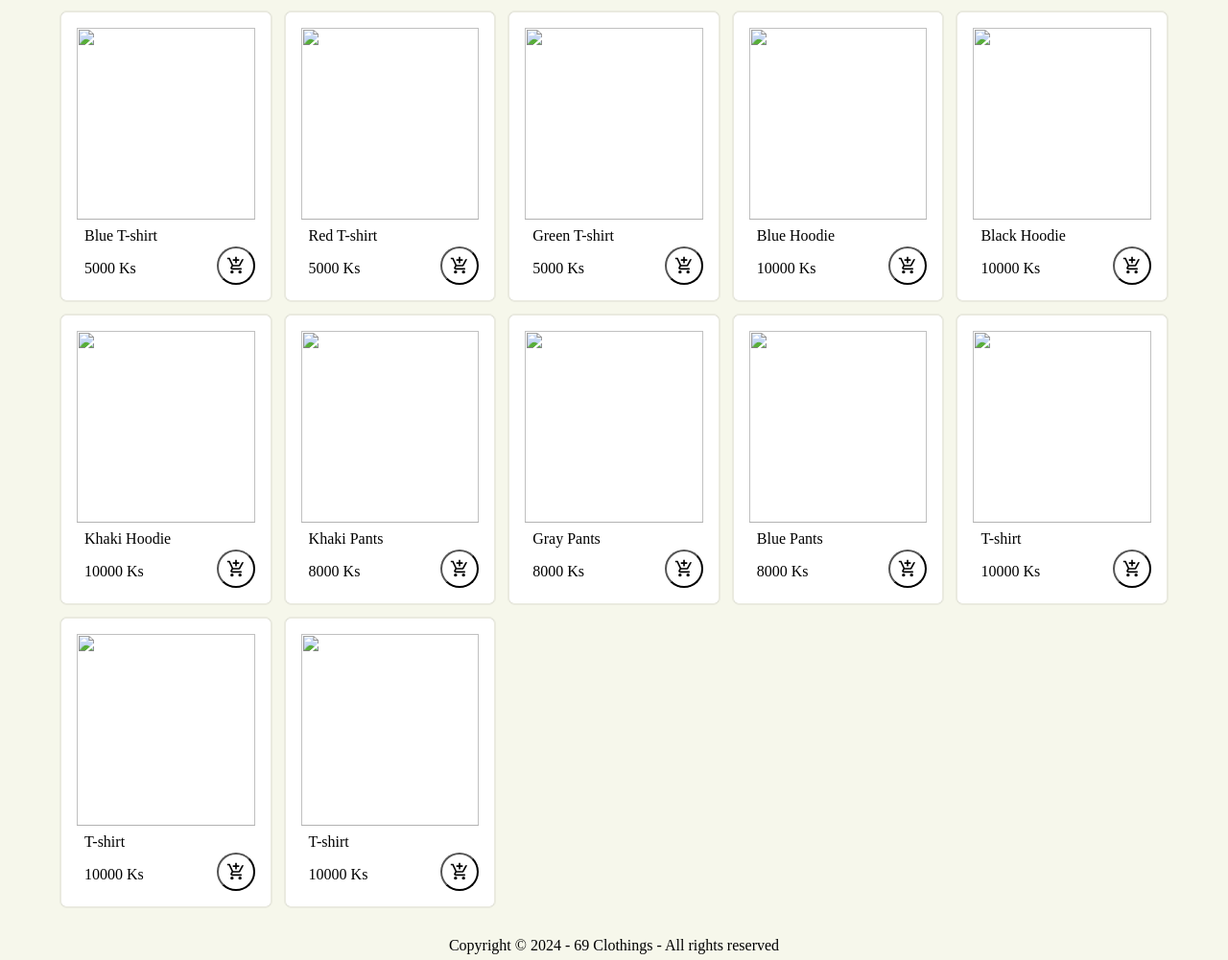
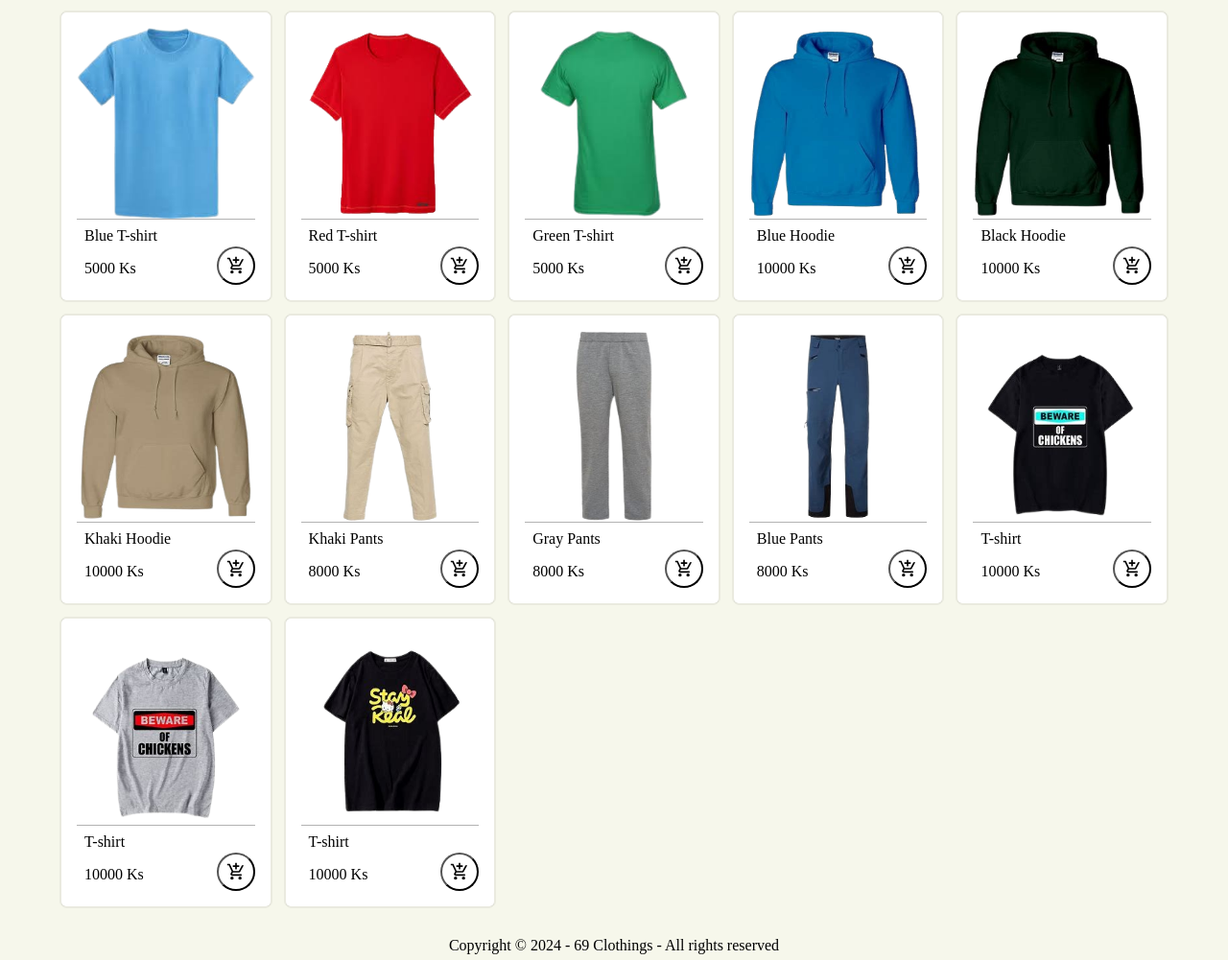
Before and after one commit to Vex-xx/69-Clothings, a plain HTML site: page index.html in a window 1280 px wide. Shown: the part 83-1084 px from the top of the page at 96% size. Drawn offline with Linux system fonts and the light colour scheme.

Commit message:
Photo paths updated

```diff
--- a/script.js
+++ b/script.js
@@ -68,18 +68,18 @@ class Item{
 }
 
 let products = [];
-products[0] = new Item(1,"Blue T-shirt","T-shirt","Blue","Media/1.png",5000);
-products[1] = new Item(2,"Red T-shirt","T-shirt","Red","Media/2.png",5000);
-products[2] = new Item(3,"Green T-shirt","T-shirt","Green","Media/3.png",5000);
-products[3] = new Item(4,"Blue Hoodie","Hoodie","Blue","Media/4.png",10000);
-products[4] = new Item(5,"Black Hoodie","Hoodie","Black","Media/5.png",10000);
-products[5] = new Item(6,"Khaki Hoodie","Hoodie","Khaki","Media/6.png",10000);
-products[6] = new Item(7,"Khaki Pants","Pants","Khaki","Media/7.png",8000);
-products[7] = new Item(8,"Gray Pants","Pants","Gray","Media/8.png",8000);
-products[8] = new Item(9,"Blue Pants","Pants","Blue","Media/9.png",8000);
-products[9] = new Item(10,"T-shirt","T-shirt","Black","Media/10.png",10000);
-products[10] = new Item(11,"T-shirt","T-shirt","Gray","Media/11.png",10000);
-products[11] = new Item(12,"T-shirt","T-shirt","Black","Media/12.png",10000);
+products[0] = new Item(1,"Blue T-shirt","T-shirt","Blue","1.png",5000);
+products[1] = new Item(2,"Red T-shirt","T-shirt","Red","2.png",5000);
+products[2] = new Item(3,"Green T-shirt","T-shirt","Green","3.png",5000);
+products[3] = new Item(4,"Blue Hoodie","Hoodie","Blue","4.png",10000);
+products[4] = new Item(5,"Black Hoodie","Hoodie","Black","5.png",10000);
+products[5] = new Item(6,"Khaki Hoodie","Hoodie","Khaki","6.png",10000);
+products[6] = new Item(7,"Khaki Pants","Pants","Khaki","7.png",8000);
+products[7] = new Item(8,"Gray Pants","Pants","Gray","8.png",8000);
+products[8] = new Item(9,"Blue Pants","Pants","Blue","9.png",8000);
+products[9] = new Item(10,"T-shirt","T-shirt","Black","10.png",10000);
+products[10] = new Item(11,"T-shirt","T-shirt","Gray","11.png",10000);
+products[11] = new Item(12,"T-shirt","T-shirt","Black","12.png",10000);
 
 const addAllItem = () => {
     products.forEach((value,key) => {
```
Also changed, not shown: shoppingCart.html (+4 -4 lines).
